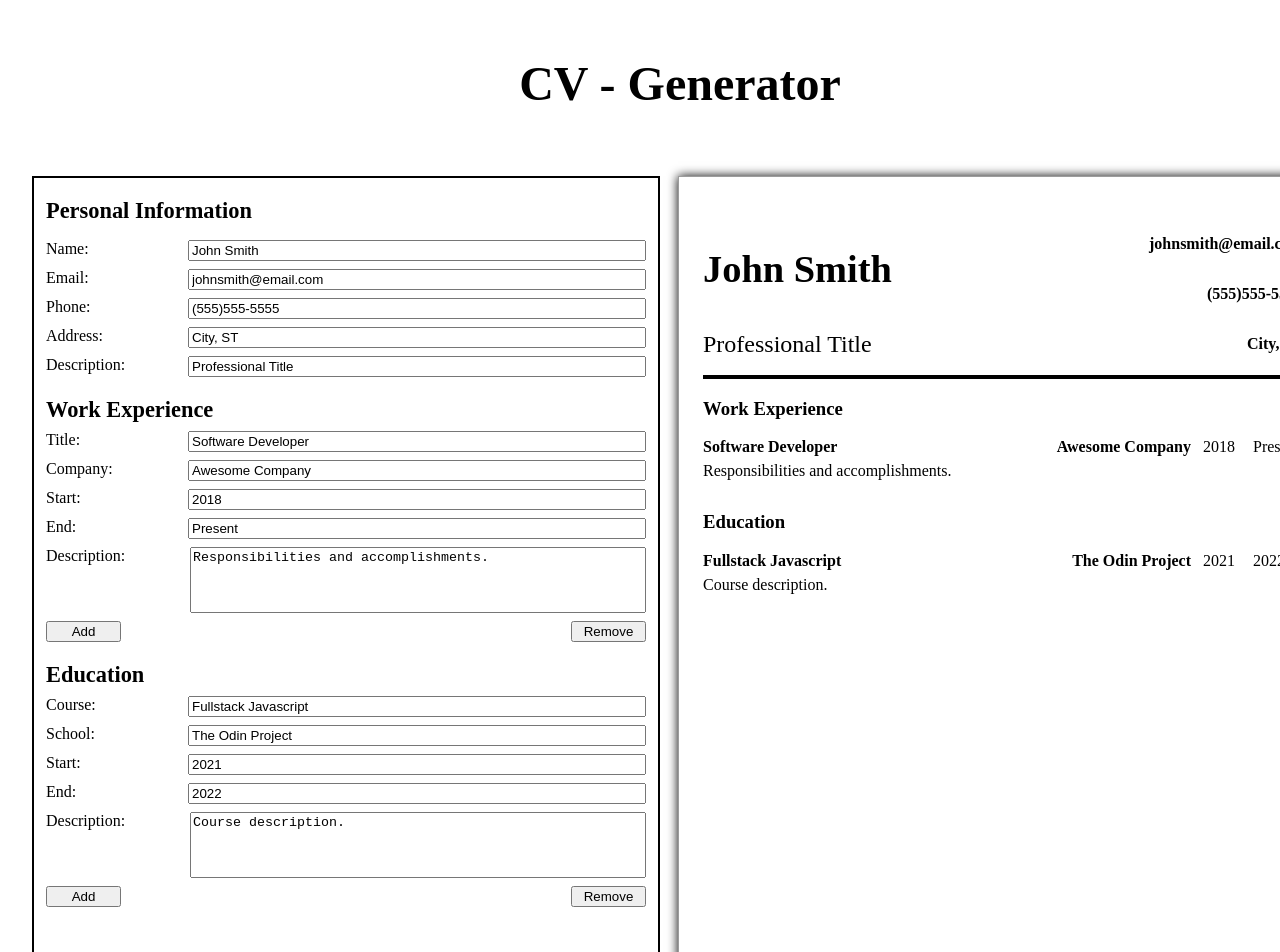
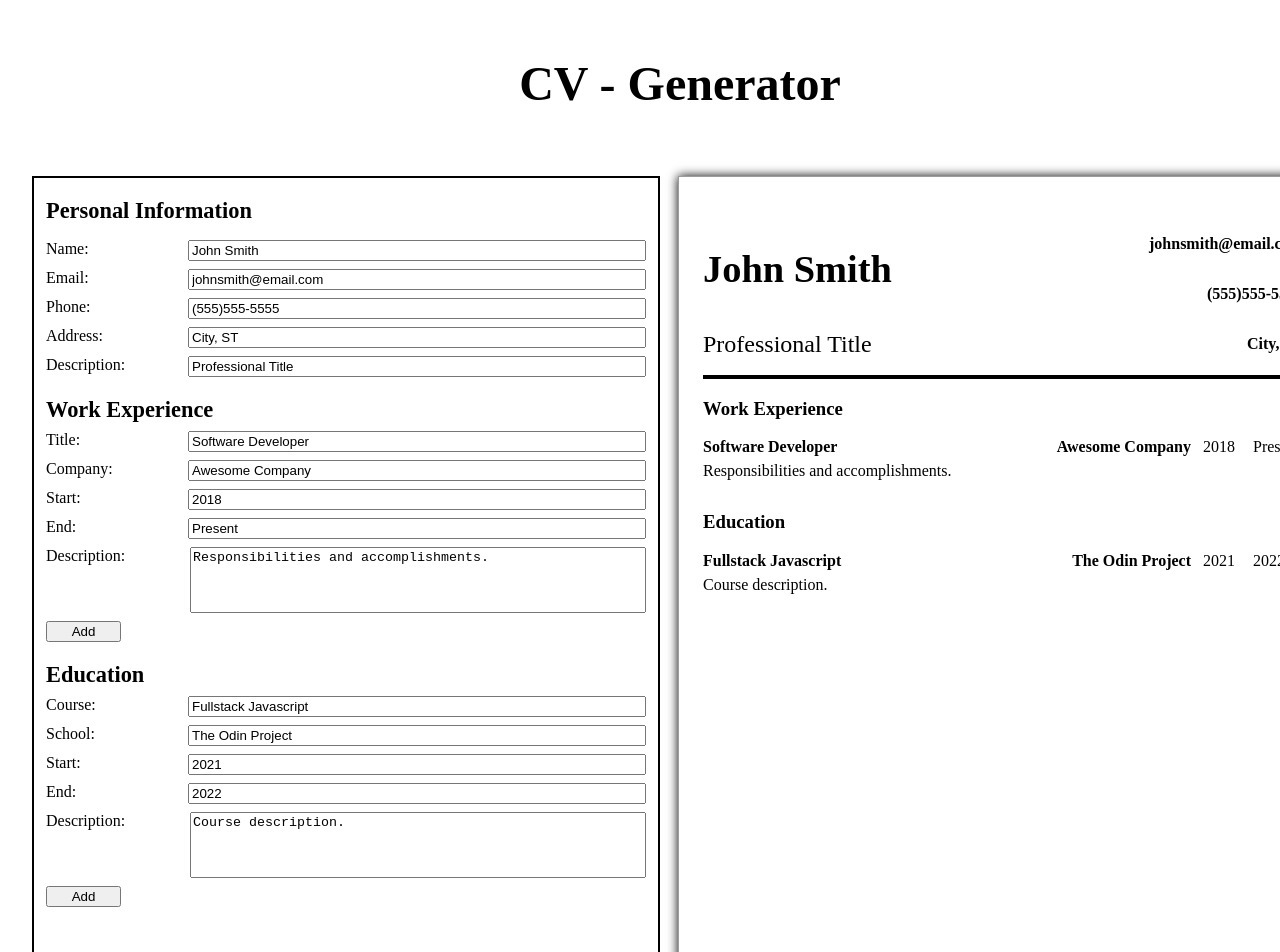
Before and after one commit to sleander94/cv-app, a React (Create React App) app: page / in a window 1280 px wide. Shown: the top 952 px of the page. Built offline with nearby package versions, Linux system fonts and the light colour scheme.

Commit message:
Create function to display rm button only when >1 Job/School

```diff
--- a/src/components/Job.js
+++ b/src/components/Job.js
@@ -10,9 +10,24 @@ class Job extends React.Component {
       return (
         <button
           type="button"
+          className="add"
           onClick={() => this.props.addToArray('job', 'work')}
         >
           Add
+        </button>
+      );
+    }
+  };
+
+  removeButton = () => {
+    if (this.props.work.length > 1) {
+      return (
+        <button
+          type="button"
+          className="remove"
+          onClick={() => this.props.removeItem(this.props.number, 'work')}
+        >
+          Remove
         </button>
       );
     }
@@ -79,13 +94,7 @@ class Job extends React.Component {
         </label>
         <div className="buttonContainer">
           {this.addButtonAtEnd()}
-          <button
-            type="button"
-            className="remove"
-            onClick={() => this.props.removeItem(this.props.number, 'work')}
-          >
-            Remove
-          </button>
+          {this.removeButton()}
         </div>
       </div>
     );
--- a/src/components/School.js
+++ b/src/components/School.js
@@ -13,6 +13,20 @@ class School extends React.Component {
           onClick={() => this.props.addToArray('school', 'education')}
         >
           Add
+        </button>
+      );
+    }
+  };
+
+  removeButton = () => {
+    if (this.props.education.length > 1) {
+      return (
+        <button
+          type="button"
+          className="remove"
+          onClick={() => this.props.removeItem(this.props.number, 'education')}
+        >
+          Remove
         </button>
       );
     }
@@ -79,15 +93,7 @@ class School extends React.Component {
         </label>
         <div className="buttonContainer">
           {this.addButtonAtEnd()}
-          <button
-            type="button"
-            className="remove"
-            onClick={() =>
-              this.props.removeItem(this.props.number, 'education')
-            }
-          >
-            Remove
-          </button>
+          {this.removeButton()}
         </div>
       </div>
     );
```
